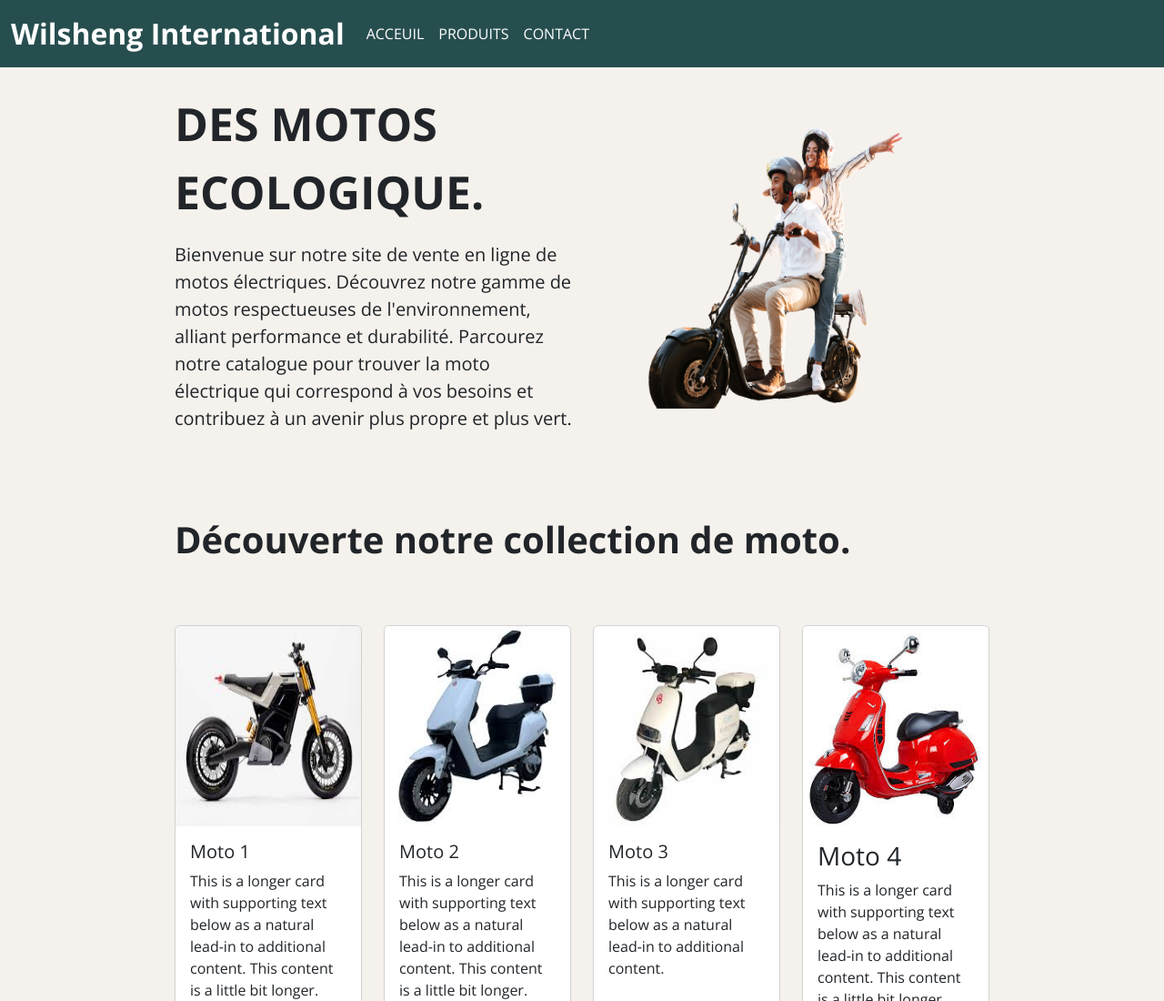
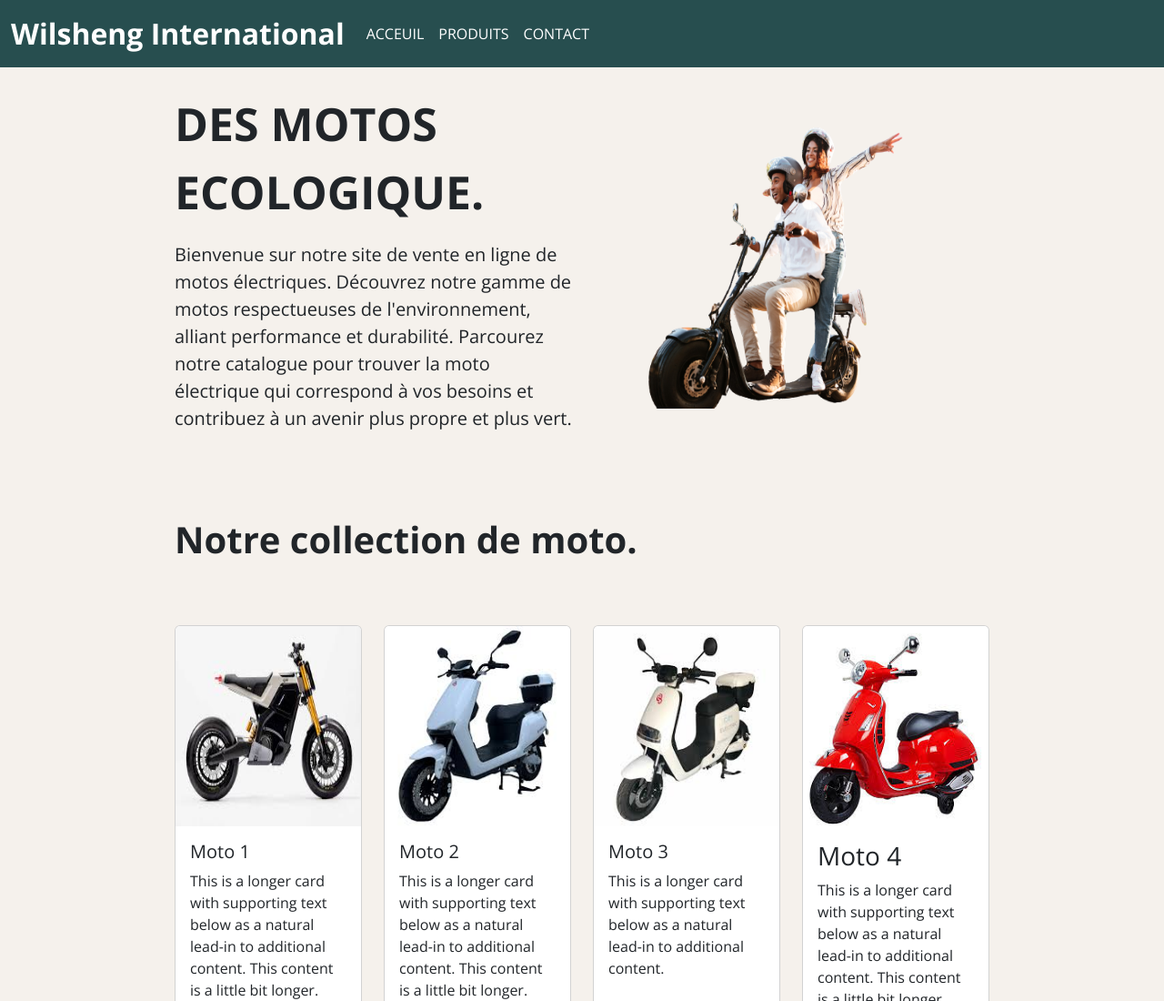
Before and after one commit to Abdoulayeda/moto, a plain HTML site: page index.html in a window 1280 px wide. Shown: the top 1100 px of the page at 91% size. Drawn offline with nearby package versions, Linux system fonts and the light colour scheme; a web font is replaced by a local one.

Commit message:
second commit

```diff
--- a/index.html
+++ b/index.html
@@ -73,7 +73,7 @@
 
 
 
-        <p class="fw-bold fs-1 pt-4">Découverte notre collection de moto.</p>
+        <p class="fw-bold fs-1 pt-4">Notre collection de moto.</p>
 
       <div class="row row-cols-1 row-cols-md-4 g-4 py-4 my-3" >
         <div class="col">
```
